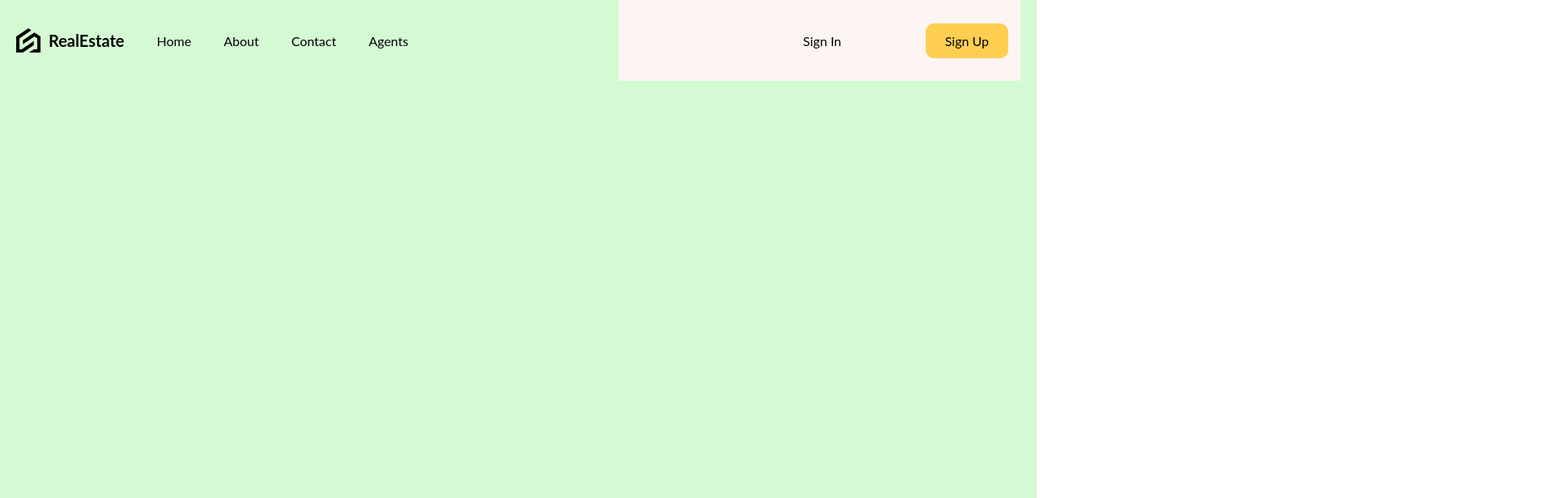
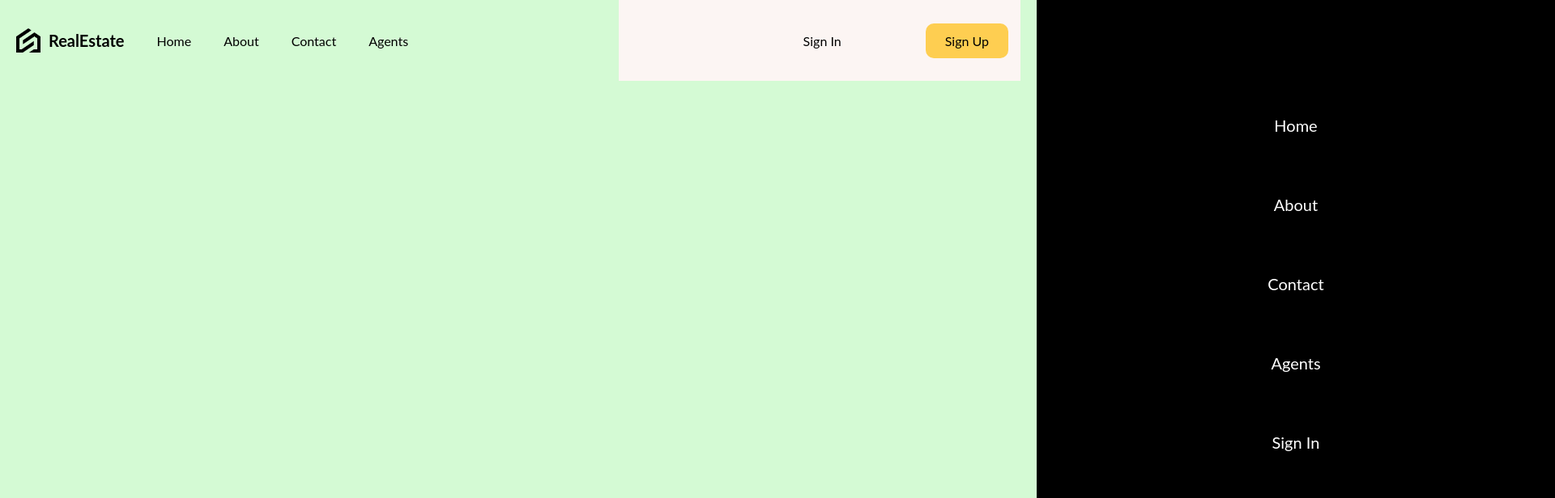
Before and after one commit to Gaurav237/Real-Estate-App, a React (Vite) app in the folder frontend/: page / in a window 1280 px wide. Shown: the top 616 px of the page at 81% size, 1920 px wide, since content can reach past the window. Built offline with nearby package versions, Linux system fonts and the light colour scheme.

Commit message:
made navbar resonsive

```diff
--- a/frontend/src/components/navbar/Navbar.jsx
+++ b/frontend/src/components/navbar/Navbar.jsx
@@ -1,12 +1,14 @@
+import { useState } from 'react'
 import './navbar.scss'
-import logo from '../../assets/logo.png'
 
 const Navbar = () => {
+  const [open, setOpen] = useState(false)
+
   return (
     <nav>
         <div className='left'>
           <a href="" className='logo'>
-            <img src={logo} alt="Logo" />
+            <img src='/logo.png' alt="Logo" />
             <span>RealEstate</span>
           </a>
           <a href="">Home</a>
@@ -17,6 +19,17 @@
         <div className='right'>
           <a href="">Sign In</a>
           <a href="" className='sign-up'>Sign Up</a>
+          <div className='menu-icon'>
+            <img src="/menu.png" alt="" onClick={() => setOpen((prev) => !prev)}/>
+          </div>
+          <div className={open ? 'menu active' : 'menu'}>
+            <a href="">Home</a>
+            <a href="">About</a>
+            <a href="">Contact</a>
+            <a href="">Agents</a>
+            <a href="">Sign In</a>
+            <a href="">Sign Up</a>
+          </div>
         </div>
     </nav>
   )
--- a/frontend/src/components/navbar/navbar.scss
+++ b/frontend/src/components/navbar/navbar.scss
@@ -1,3 +1,5 @@
+@import '../../responsive.scss';
+
 nav {
     display: flex;
     justify-content: space-between;
@@ -9,6 +11,10 @@
 
         &:hover {
             scale: 1.1;
+        }
+
+        @include sm {
+            display: none;
         }
     }
 
@@ -28,6 +34,16 @@
             img {
                 width: 30px;
             }
+
+            span {
+                @include md {
+                    display: none;
+                }
+
+                @include sm {
+                    display: initial;
+                }
+            }
         }
     }
 
@@ -40,14 +56,63 @@
         background-color: #fcf5f3;
         height: 100%;
 
+        @include md {
+            background: transparent;
+        }
+
         a {
             padding: 12px 24px;
             margin: 15px;
+
+
         }
 
         .sign-up {
             background-color: #fece51;
             border-radius: 10px;
         }
+
+        .menu-icon {
+            display: none;
+            z-index: 99;
+
+            img {
+                width: 36px;
+                height: 36px;
+                cursor: pointer;
+            }
+
+            @include sm {
+                display: initial;
+            }
+        }
+
+        .menu {
+            position: absolute;
+            top: 0;
+            right: -50%;
+            background-color: black;
+            color: white;
+            height: 100vh;
+            width: 50%;
+            transition: right 0.8s ease;
+            display: flex;
+            flex-direction: column;
+            justify-content: center;
+            align-items: center;
+            gap: 20px;
+            font-size: 20px;
+
+            &.active {
+                right: 0;
+
+            }
+
+            @include sm {
+                a {
+                    display: initial;
+                }
+            }
+        }
     }
 }
```
Also changed, not shown: frontend/public/logo.png (renamed from frontend/src/assets/logo.png), frontend/public/menu.png (added).
